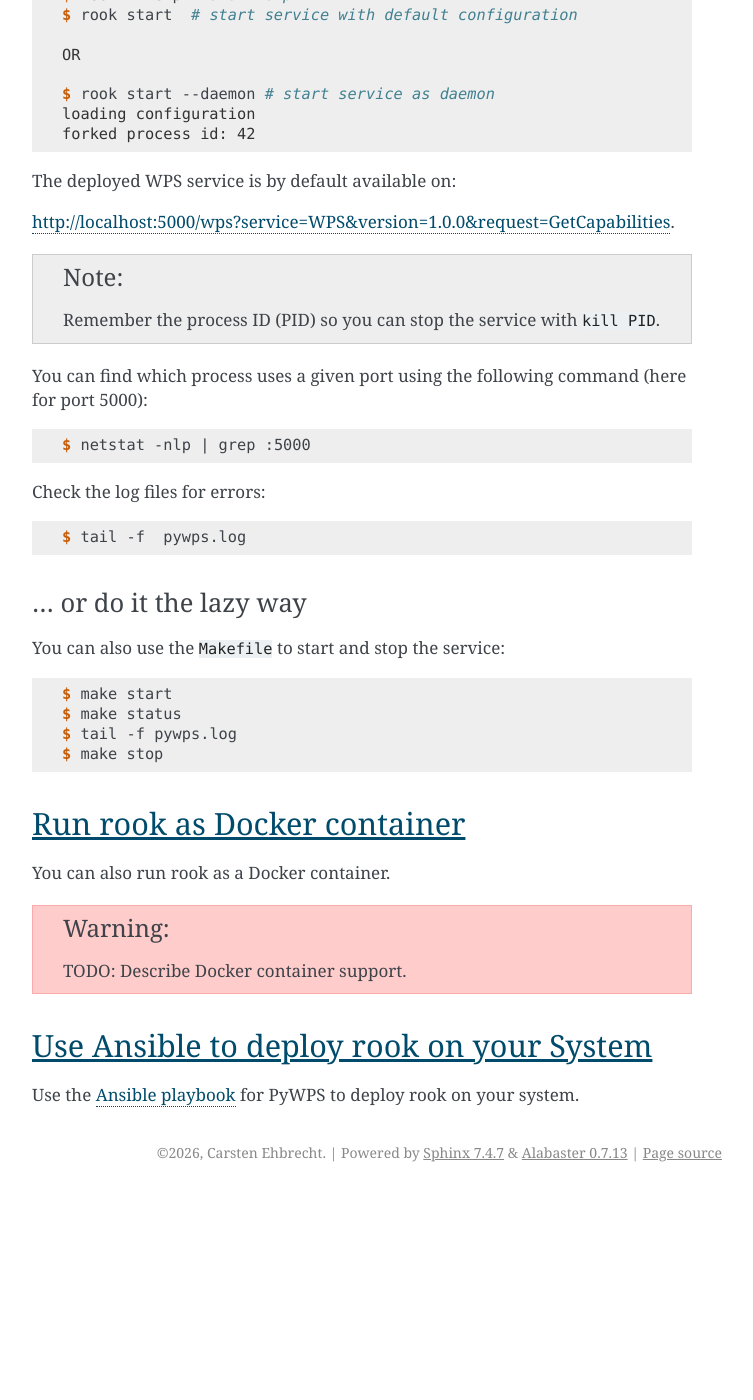
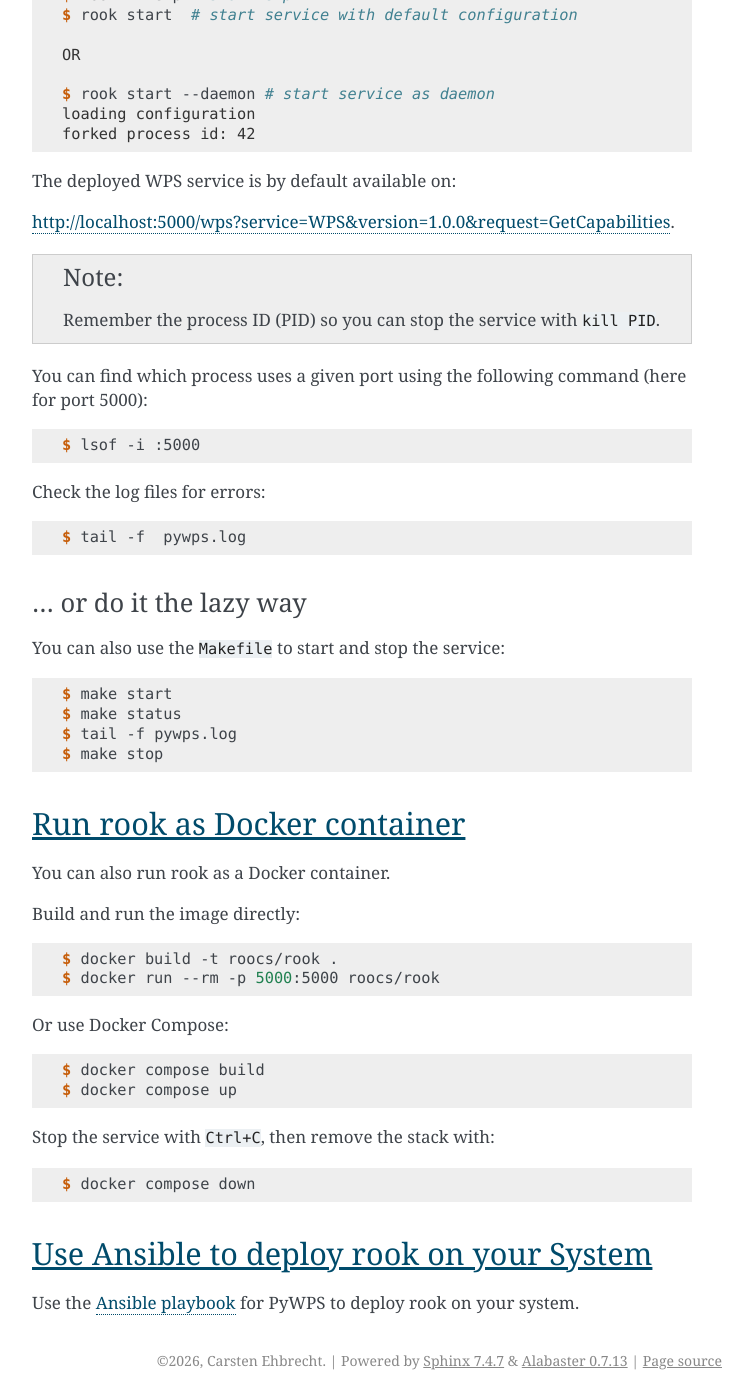
Before and after one commit to roocs/rook, a Sphinx documentation site: the page built from docs/source/installation.rst, in a window 1280 px wide and 1400 px high, scrolled down 952 px. Shown: the whole window, without its empty margins (388-1141 px from the left). Built offline with Sphinx 7.4.7, drawn with Linux system fonts in a browser that asks for light colours; before the commit the page ends 2144 px from its top, so only the background shows below that.

Commit message:
update TODOs in docs

```diff
--- a/docs/source/installation.rst
+++ b/docs/source/installation.rst
@@ -66,7 +66,7 @@ You can find which process uses a given port using the following command (here f
 
 .. code-block:: console
 
-   $ netstat -nlp | grep :5000
+   $ lsof -i :5000
 
 
 Check the log files for errors:
@@ -93,9 +93,25 @@ Run rook as Docker container
 
 You can also run rook as a Docker container.
 
-.. warning::
+Build and run the image directly:
 
-  TODO: Describe Docker container support.
+.. code-block:: console
+
+   $ docker build -t roocs/rook .
+   $ docker run --rm -p 5000:5000 roocs/rook
+
+Or use Docker Compose:
+
+.. code-block:: console
+
+   $ docker compose build
+   $ docker compose up
+
+Stop the service with ``Ctrl+C``, then remove the stack with:
+
+.. code-block:: console
+
+   $ docker compose down
 
 Use Ansible to deploy rook on your System
 -----------------------------------------
```
Also changed, not shown: other parts of docs/source/installation.rst (+1 -1 lines), 3 other files.
